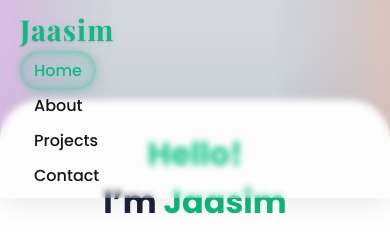
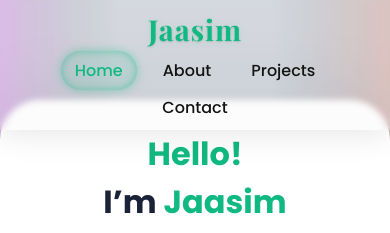
Before and after one commit to ahamedjaas/portfolio, a plain HTML site: page index.html in a window 390 px wide. Shown: the top 233 px of the page. Drawn offline with nearby package versions, Linux system fonts and the light colour scheme; a script that the page names is missing.

Commit message:
Updated portfolio section

```diff
--- a/style.css
+++ b/style.css
@@ -528,18 +528,22 @@ footer {
 
 a { color:#10B981; text-decoration:none; }
 @media (max-width: 600px) {
+ @media (max-width: 600px) {
   nav {
+    flex-direction: column;
+    align-items: center;
+    justify-content: center;
+    gap: 10px;
     padding: 10px 20px;
-    flex-direction: column;
-    align-items: flex-start;
   }
 
   .nav-links {
-    flex-direction: column;
-    gap: 10px;
-    width: 100%;
-    margin-top: 10px;
+    flex-wrap: wrap;
+    justify-content: center;
+    gap: 12px;
   }
+}
+
 
   .hero {
     flex-direction: column;
```
